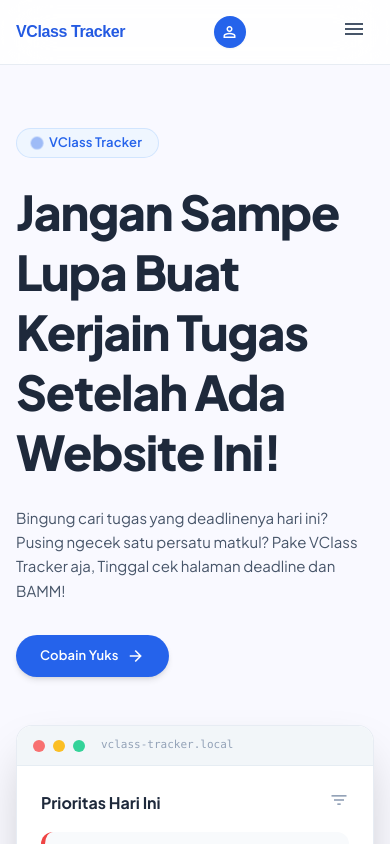
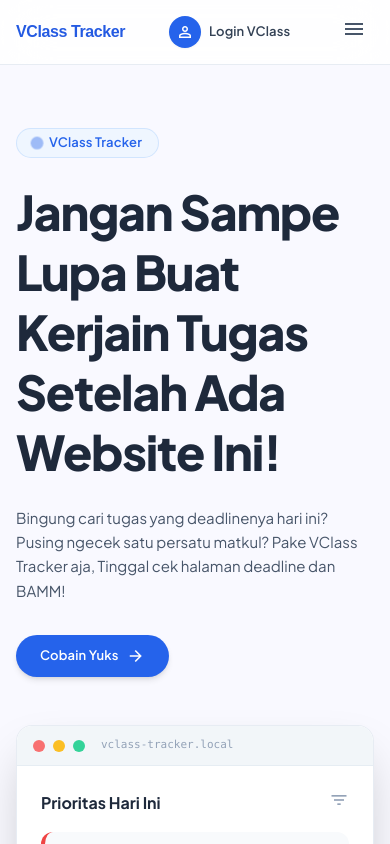
Before and after one commit to ayiprmd/VClass-Tracker-FE, a React (Vite) app: page / in a window 390 px wide. Shown: the top 844 px of the page. Built offline with nearby package versions, Linux system fonts and the light colour scheme; the HTML template or start-up script is replaced by a standard one.

Commit message:
fix navbar mobile

```diff
--- a/src/components/common/Navbar.jsx
+++ b/src/components/common/Navbar.jsx
@@ -90,7 +90,7 @@
               <div className="w-8 h-8 rounded-full bg-primary text-white flex items-center justify-center shadow-sm group-hover:scale-105 transition-transform">
                 <Icon name="person" size={18} />
               </div>
-              <span className="hidden sm:inline text-label-sm font-semibold text-slate-700 group-hover:text-primary">
+              <span className="text-label-sm font-semibold text-slate-700 group-hover:text-primary">
                 Login VClass
               </span>
             </Link>
```
